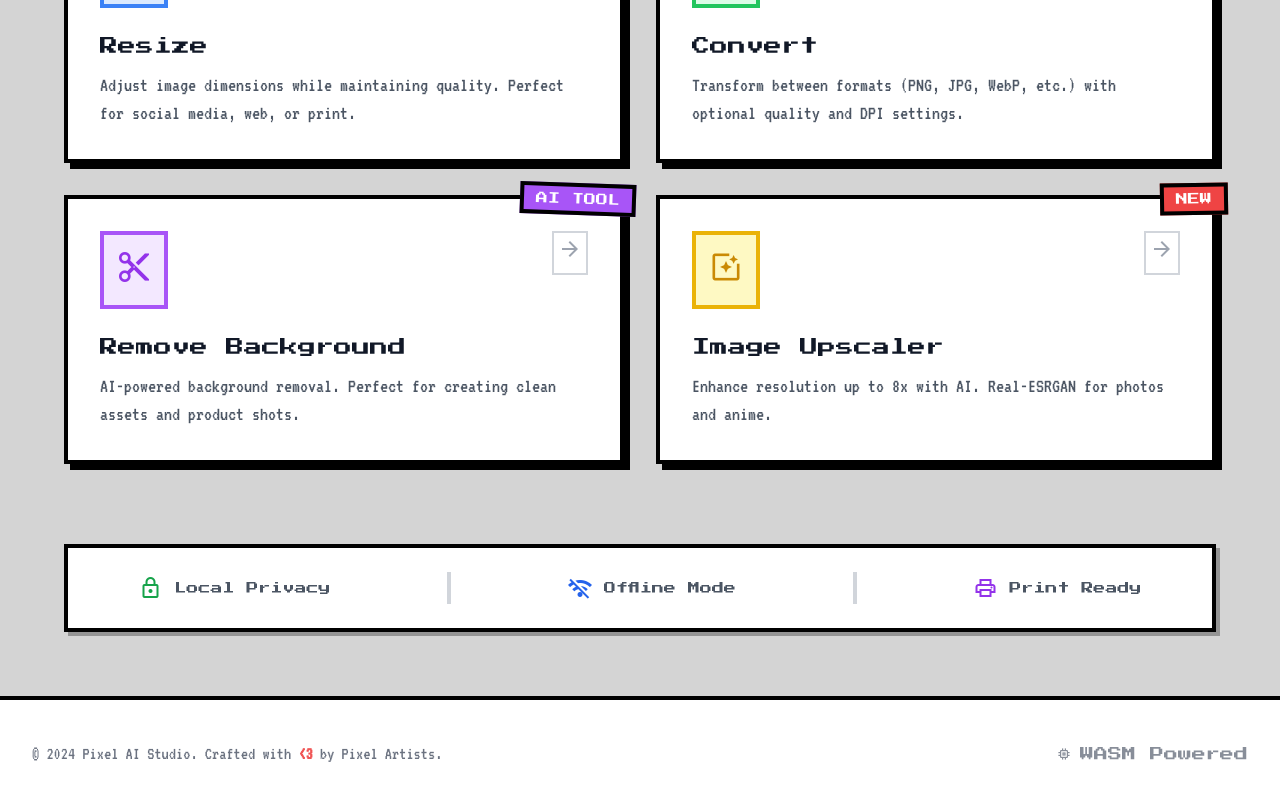
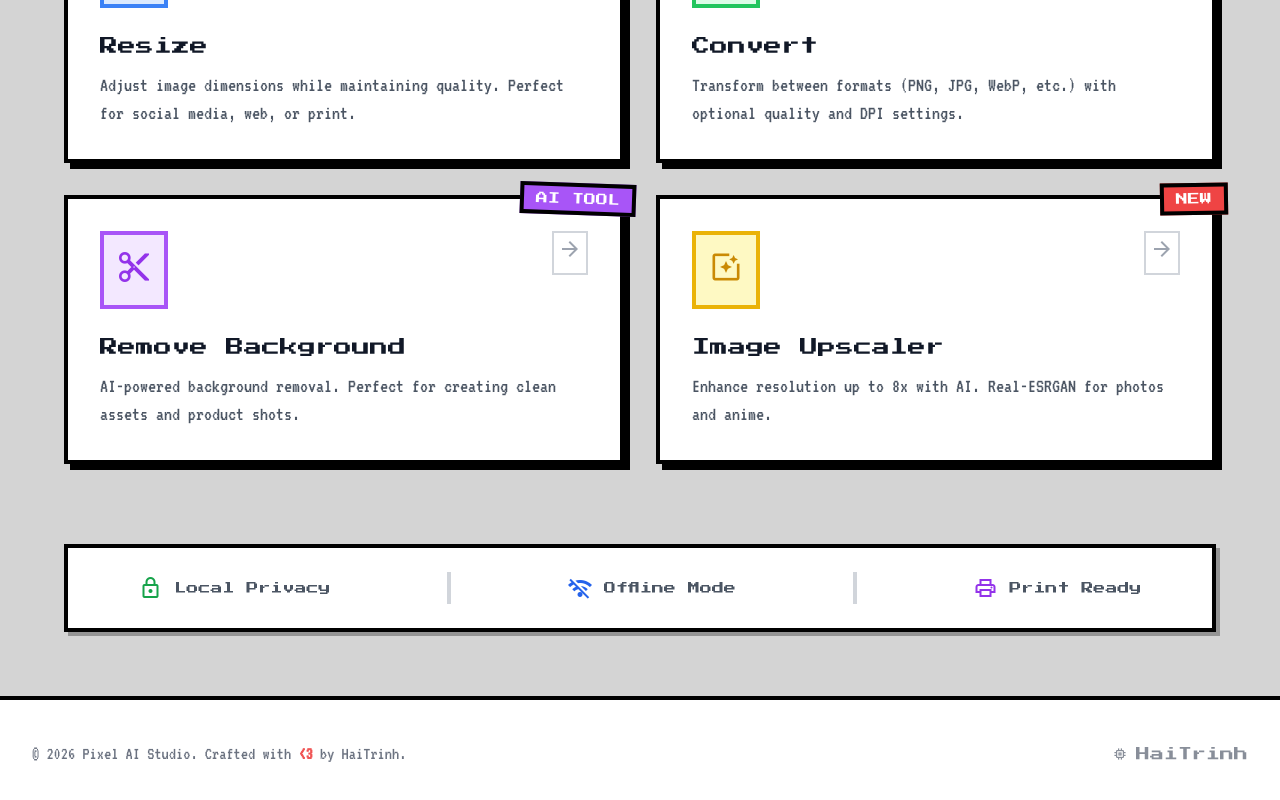
Before and after one commit to yheiakadylan/PIXELAISTUDIO, a React (Vite) app: page / in a window 1280 px wide. Shown: the part 670-1470 px from the top of the page. Built offline with nearby package versions, Linux system fonts and the light colour scheme.

Commit message:
Update Home.tsx

```diff
--- a/src/pages/Home.tsx
+++ b/src/pages/Home.tsx
@@ -198,11 +198,11 @@ const Home: React.FC = () => {
             <footer className="border-t-4 border-black dark:border-gray-500 bg-white dark:bg-gray-900 py-10">
                 <div className="max-w-7xl mx-auto px-4 sm:px-6 lg:px-8 flex flex-col md:flex-row justify-between items-center gap-6">
                     <p className="text-lg text-gray-500 dark:text-gray-400 font-body">
-                        © 2024 Pixel AI Studio. Crafted with <span className="text-red-500 font-bold animate-pulse">&lt;3</span> by Pixel Artists.
+                        © 2026 Pixel AI Studio. Crafted with <span className="text-red-500 font-bold animate-pulse">&lt;3</span> by HaiTrinh.
                     </p>
                     <div className="flex items-center gap-2 text-sm text-gray-500 dark:text-gray-400 font-display opacity-80">
                         <span className="material-symbols-outlined text-base">memory</span>
-                        WASM Powered
+                        HaiTrinh
                     </div>
                 </div>
             </footer>
```
